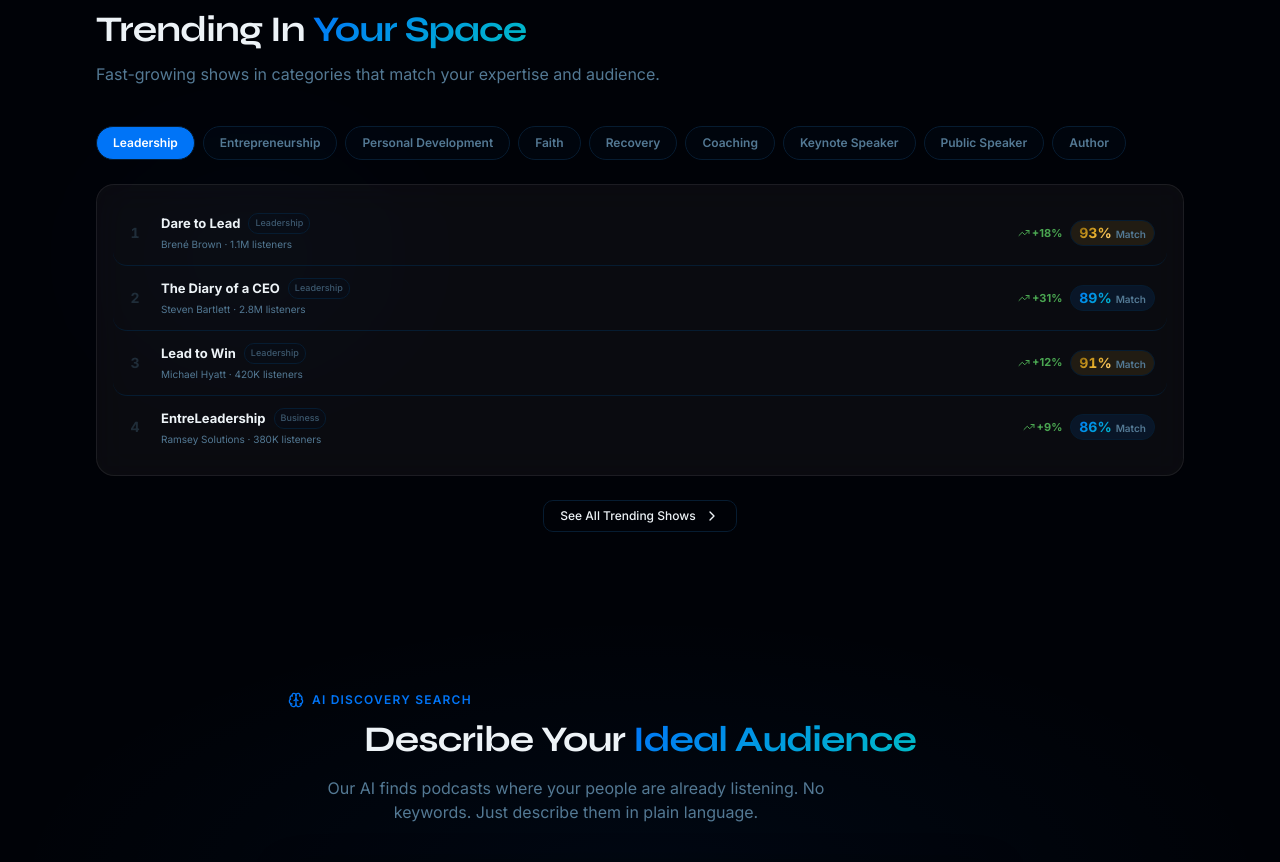
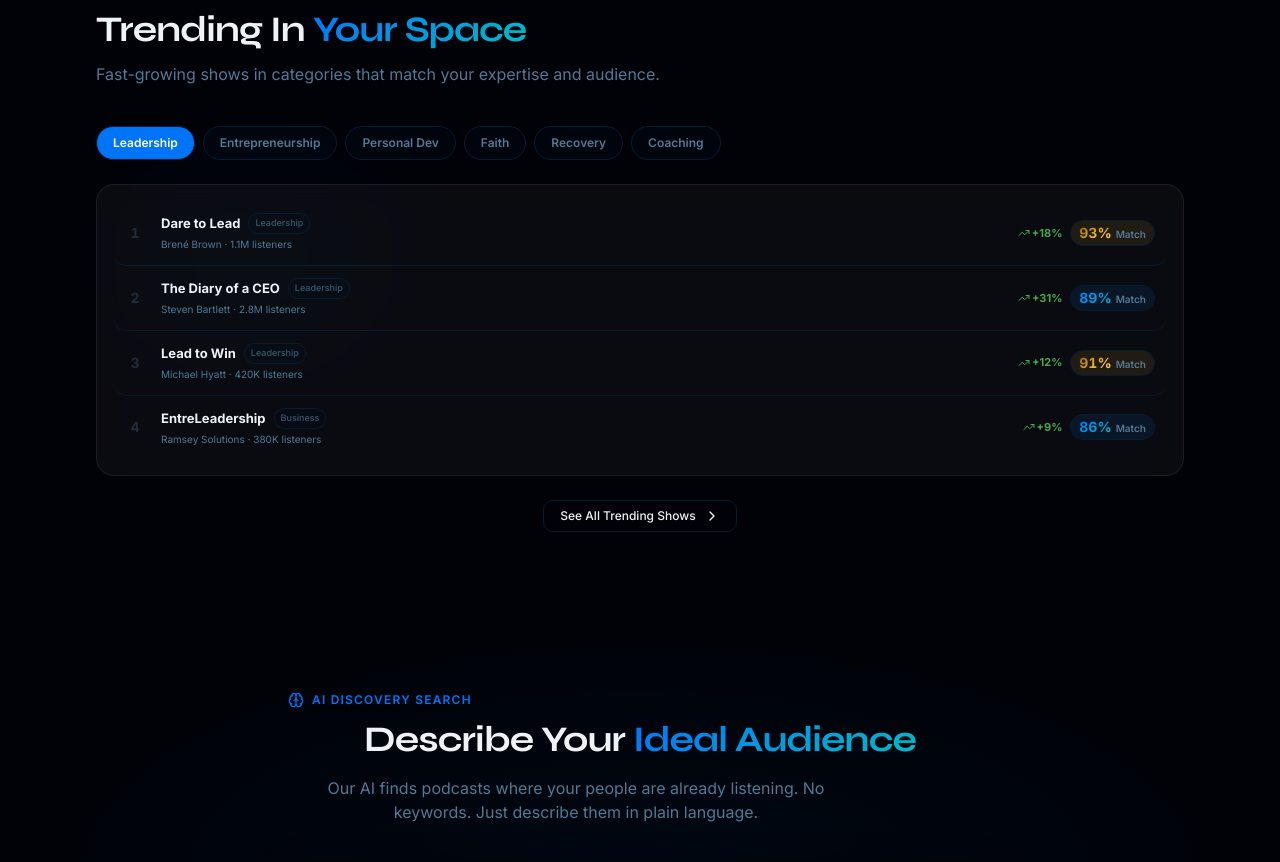
Before and after one commit to theupsman19987/podcastmatch-ai, a Next.js app: page /discover in a window 1280 px wide. Shown: the part 2666-3528 px from the top of the page. Built offline with nearby package versions, Linux system fonts and the light colour scheme; no server answers.

Commit message:
revert(discover): restore original 6 trending tabs — Personal Dev shortened, remove Keynote Speaker, Public Speaker, Author

```diff
--- a/app/discover/discover-client.tsx
+++ b/app/discover/discover-client.tsx
@@ -46,13 +46,10 @@
 type TrendingTab =
   | "Leadership"
   | "Entrepreneurship"
-  | "Personal Development"
+  | "Personal Dev"
   | "Faith"
   | "Recovery"
   | "Coaching"
-  | "Keynote Speaker"
-  | "Public Speaker"
-  | "Author"
 
 interface RecommendedPodcast {
   id: string
@@ -261,13 +258,10 @@
 const TRENDING_TABS: TrendingTab[] = [
   "Leadership",
   "Entrepreneurship",
-  "Personal Development",
+  "Personal Dev",
   "Faith",
   "Recovery",
   "Coaching",
-  "Keynote Speaker",
-  "Public Speaker",
-  "Author",
 ]
 
 const TRENDING_BY_TAB: Record<TrendingTab, TrendingShow[]> = {
@@ -283,29 +277,11 @@
     { name: "My First Million", host: "Sam & Shaan", growth: "+41%", listeners: "560K", matchScore: 84, tag: "Business" },
     { name: "Founder's Journal", host: "Alex Lieberman", growth: "+27%", listeners: "210K", matchScore: 82, tag: "Founders" },
   ],
-  "Personal Development": [
+  "Personal Dev": [
     { name: "Impact Theory", host: "Tom Bilyeu", growth: "+19%", listeners: "850K", matchScore: 89, tag: "Mindset" },
     { name: "The School of Greatness", host: "Lewis Howes", growth: "+11%", listeners: "780K", matchScore: 87, tag: "Success" },
     { name: "On Purpose", host: "Jay Shetty", growth: "+25%", listeners: "1.4M", matchScore: 85, tag: "Purpose" },
     { name: "Feel Better Live More", host: "Dr. Rangan Chatterjee", growth: "+16%", listeners: "640K", matchScore: 83, tag: "Wellness" },
-  ],
-  "Keynote Speaker": [
-    { name: "The Speaker Lab", host: "Grant Baldwin", growth: "+28%", listeners: "310K", matchScore: 94, tag: "Speaking" },
-    { name: "Speakernomics", host: "Grant Baldwin", growth: "+19%", listeners: "88K", matchScore: 91, tag: "Business" },
-    { name: "Backstage Pass", host: "Mike Ganino", growth: "+22%", listeners: "64K", matchScore: 89, tag: "Speaking" },
-    { name: "The Wealthy Speaker", host: "Jane Atkinson", growth: "+14%", listeners: "52K", matchScore: 92, tag: "Career" },
-  ],
-  "Public Speaker": [
-    { name: "Talk Like TED", host: "Carmine Gallo", growth: "+17%", listeners: "210K", matchScore: 90, tag: "Speaking" },
-    { name: "Speak Up with Laura Camacho", host: "Laura Camacho", growth: "+31%", listeners: "74K", matchScore: 93, tag: "Communication" },
-    { name: "The Public Speaker", host: "Lisa B. Marshall", growth: "+11%", listeners: "180K", matchScore: 87, tag: "Speaking" },
-    { name: "Communication Coach", host: "Alex Lyon", growth: "+24%", listeners: "96K", matchScore: 88, tag: "Skills" },
-  ],
-  "Author": [
-    { name: "The Creative Penn", host: "Joanna Penn", growth: "+16%", listeners: "220K", matchScore: 95, tag: "Writing" },
-    { name: "The Author Stack", host: "Tim Grahl", growth: "+22%", listeners: "58K", matchScore: 92, tag: "Authors" },
-    { name: "Your First Book", host: "Rob Kosberg", growth: "+18%", listeners: "42K", matchScore: 90, tag: "Publishing" },
-    { name: "The Bestseller Experiment", host: "Mark Stay & Mark Desvaux", growth: "+13%", listeners: "78K", matchScore: 88, tag: "Authors" },
   ],
   Faith: [
     { name: "Joel Osteen Podcast", host: "Joel Osteen", growth: "+8%", listeners: "2.1M", matchScore: 82, tag: "Faith" },
```
